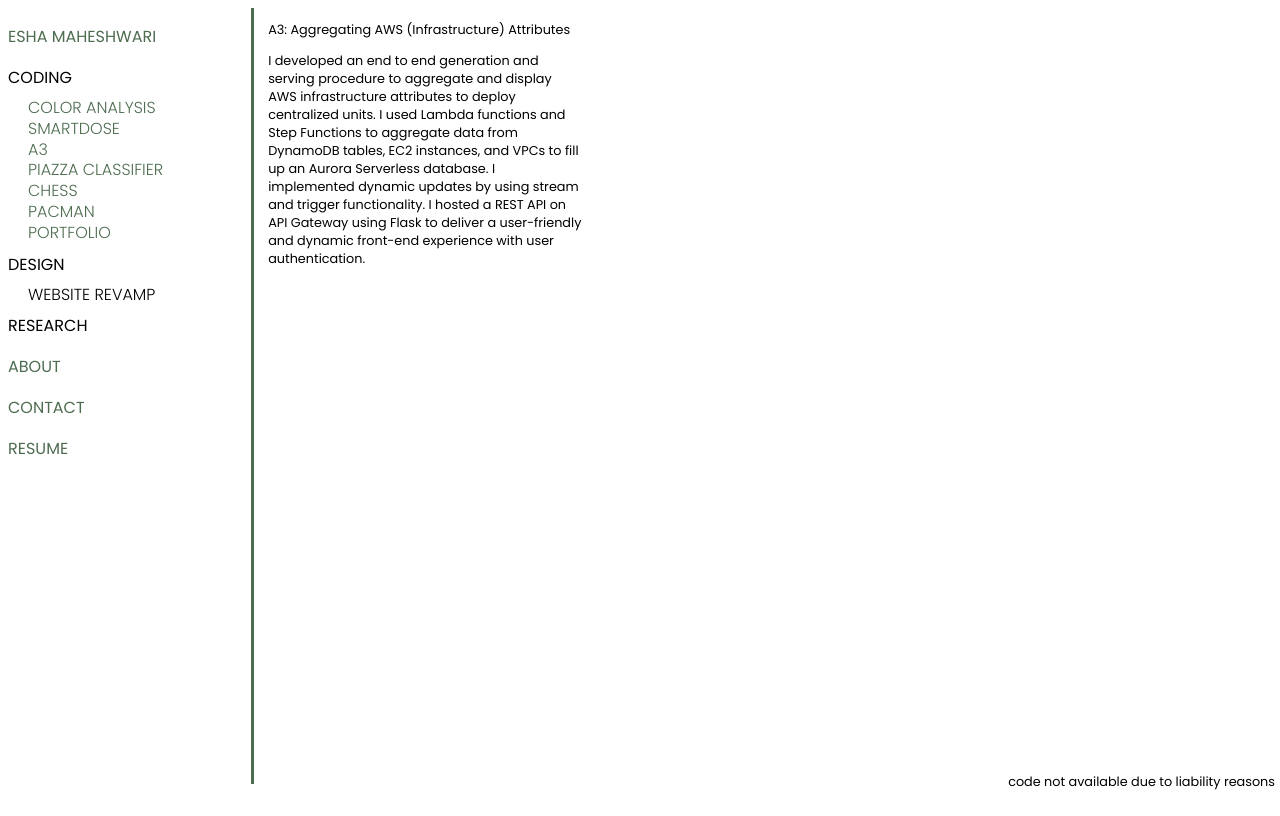
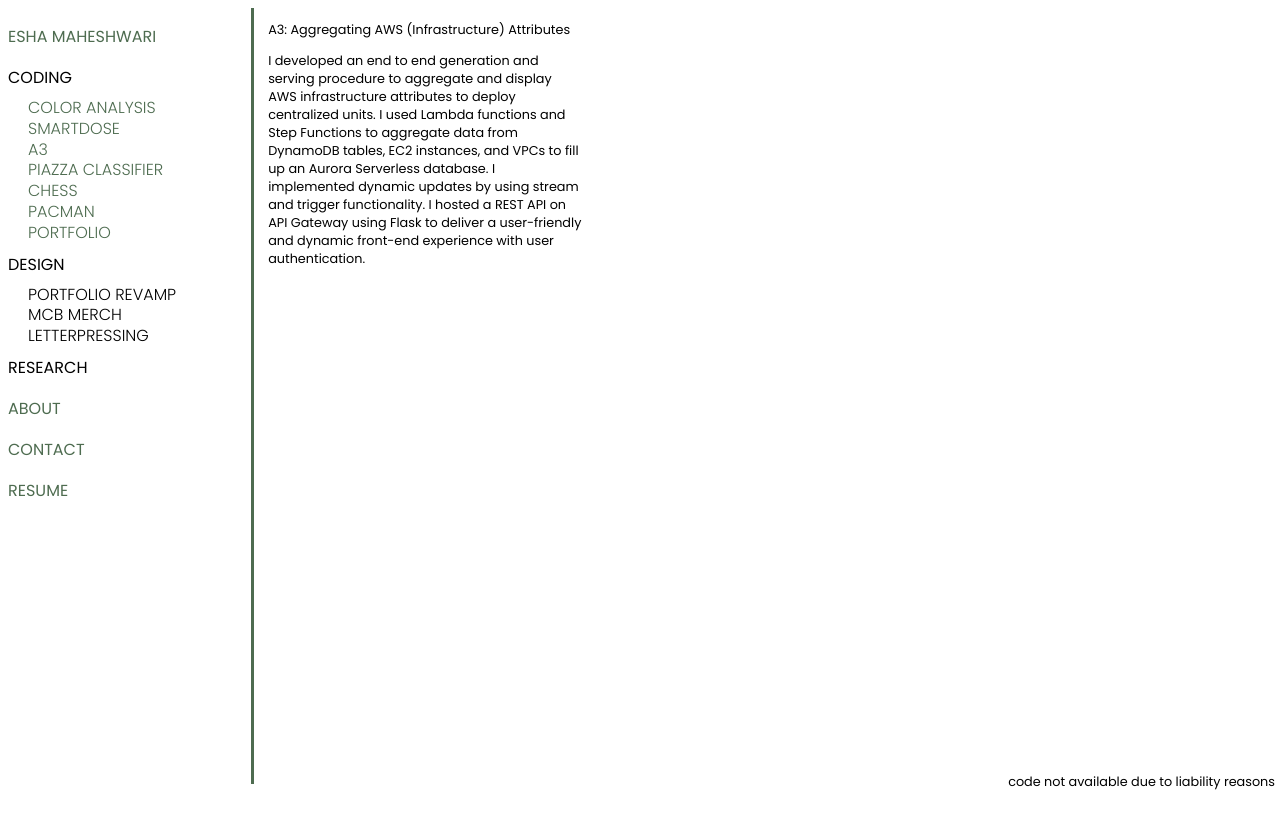
Before and after one commit to eshamah02/portfolio, a plain HTML site: page a3.html in a window 1280 px wide. Drawn offline with Linux system fonts and the light colour scheme; a web font is replaced by a local one.

Commit message:
nav bar fixes

```diff
--- a/a3.html
+++ b/a3.html
@@ -31,7 +31,9 @@
             <p class="subtopic"><a href="portfolio.html">PORTFOLIO</a></p>
 
             <p class="maintopic">DESIGN</p>
-            <p class="subtopic">WEBSITE REVAMP</p>
+            <p class="subtopic">PORTFOLIO REVAMP</p>
+            <p class="subtopic">MCB MERCH</p>
+            <p class="subtopic">LETTERPRESSING</p>
 
             <p class="maintopic">RESEARCH</p>
 
```
Also changed, not shown: about.html (+3 -1 lines), chess.html (+3 -1 lines), coloranalysis.html (+3 -1 lines), pacman.html (+3 -1 lines), piazzaclassifier.html (+3 -1 lines), portfolio.html (+3 -1 lines), smartdose.html (+3 -1 lines).
